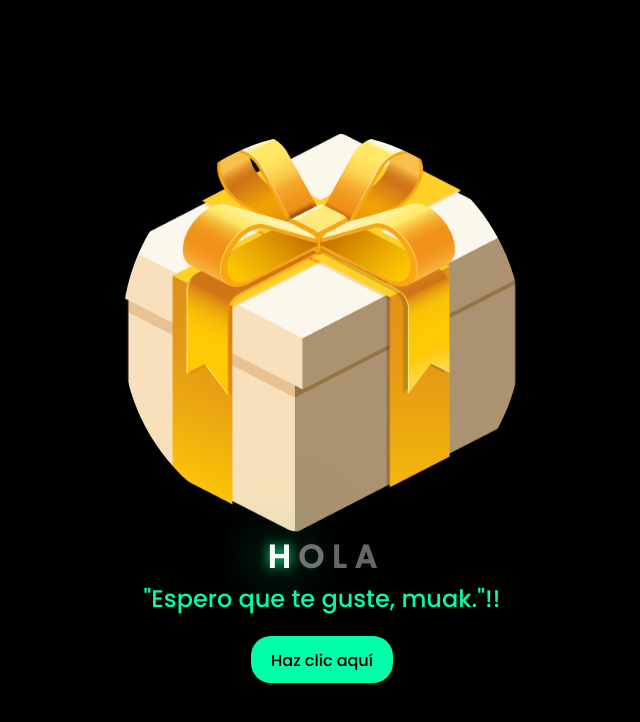
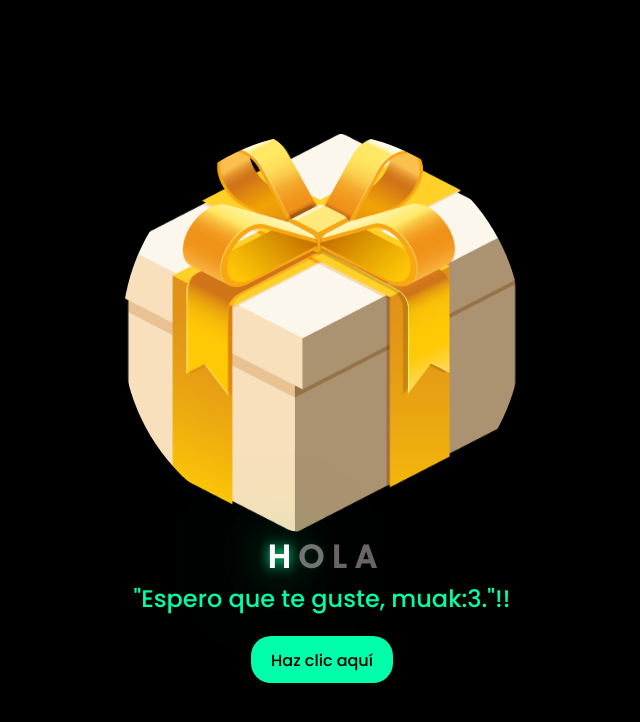
Before and after one commit to Loco2509/flores, a plain HTML site: page index.html in a window 1280 px wide. Shown: the whole page, without its empty margins (326-966 px from the left). Drawn offline with Linux system fonts and the light colour scheme.

Commit message:
Update index.html

```diff
--- a/index.html
+++ b/index.html
@@ -20,7 +20,7 @@
 
     </div>
     <div class="description">
-        <span>"Espero que te guste, muak."!!</span>
+        <span>"Espero que te guste, muak:3."!!</span>
     </div>
     <div class="button">
         <button>
```
